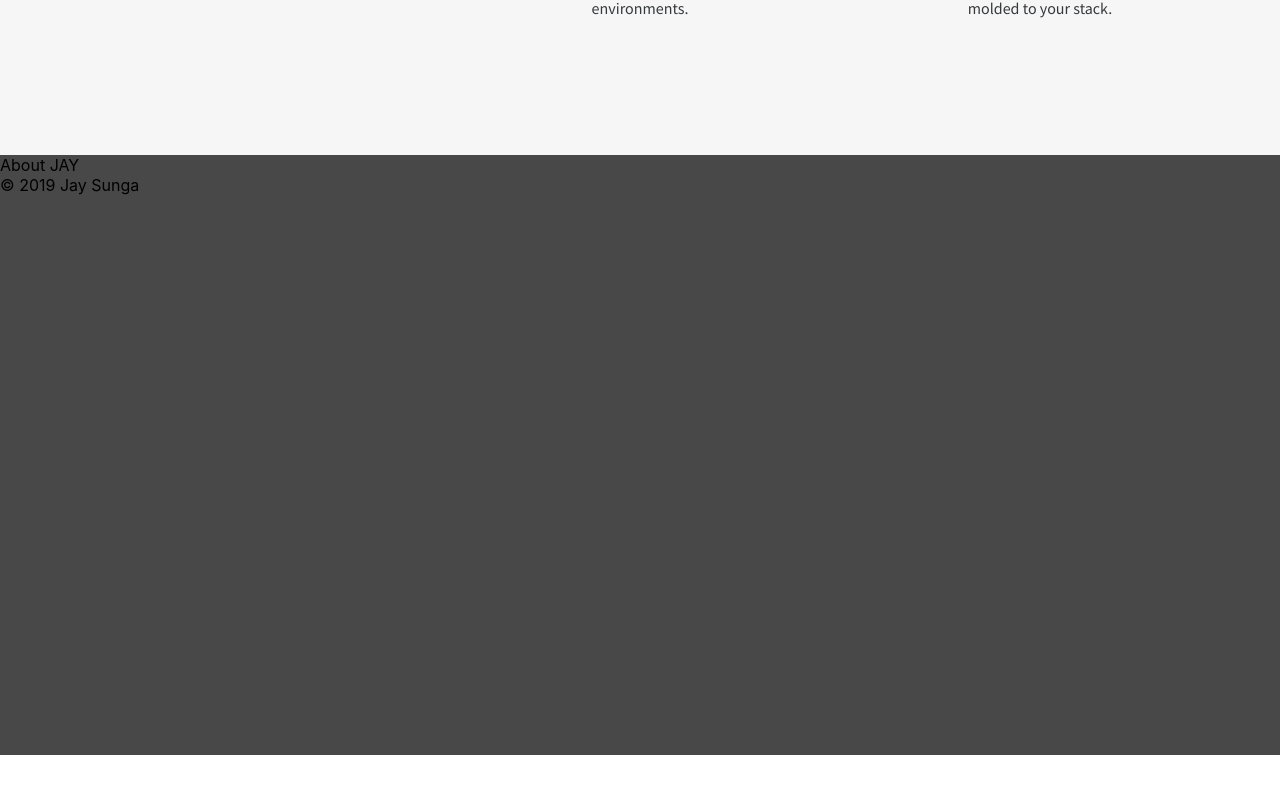
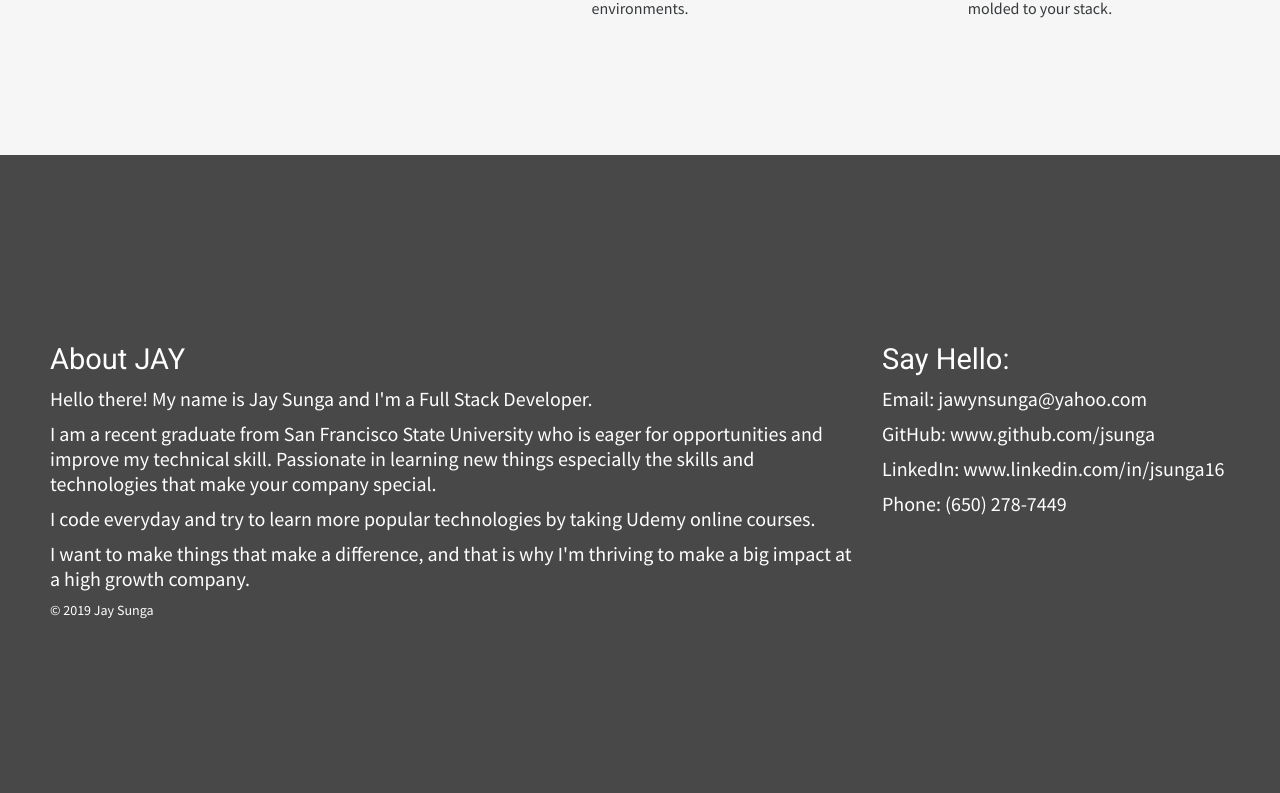
Before and after one commit to jsunga/portfolio, a React (Create React App) app: page / in a window 1280 px wide. Shown: the part 3475-4268 px from the top of the page. Before the commit the page ends 4230 px from the top, so only its background shows below. Built offline with nearby package versions, Linux system fonts and the light colour scheme.

Commit message:
add footer content and links

```diff
--- a/src/components/Footer.js
+++ b/src/components/Footer.js
@@ -2,32 +2,57 @@ import React, { Component } from 'react'
 import styled from 'styled-components'
 
 const Body = styled.div`
-  height: 600px;
   background-color: #484848;
+  color: white;
+  display: flex;
+  justify-content: center;
+  align-items: center;
+  padding-top: 30px;
+  padding-bottom: 30px;
+
+  @media (min-width: 768px) {
+    height: 600px;
+  }
 `
 
 const Container = styled.div`
+  width: 1200px;
+  margin-left: 50px;
+  margin-right: 50px;
 
+  @media (min-width: 768px) {
+    display: flex;
+  }
 `
 
 const About = styled.div`
-
+  @media (min-width: 768px) {
+    width: 70%;
+    padding-right: 20px;
+  }
 `
 
 const Contact = styled.div`
-
-`
-
-const CopyRight = styled.div`
-
+  @media (min-width: 768px) {
+    width: 30%;
+  }
 `
 
 const Header = styled.div`
-
+  font-family: 'Roboto', sans-serif;
+  font-size: 29px;
+  padding-bottom: 10px;
 `
 
 const Description = styled.div`
+  font-family: 'Source Sans Pro', sans-serif;
+  font-size: 20px;
+  padding-bottom: 10px;
+`
 
+const Tag = styled.a`
+  text-decoration: none;
+  color: white;
 `
 
 export default class Footer extends Component {
@@ -35,17 +60,31 @@ export default class Footer extends Component {
   render() {
     return (
       <Body id='footer'>
-        <Container>
+        <Container className='wow fadeInUp'>
           <About>
             <Header>About JAY</Header>
+            <Description>Hello there! My name is Jay Sunga and I'm a Full Stack Developer.</Description>
             <Description>
-
+              I am a recent graduate from San Francisco State University who is eager for opportunities and improve my technical skill.
+              Passionate in learning new things especially the skills and technologies that make your
+              company special.
             </Description>
+            <Description>
+              I code everyday and try to learn more popular technologies by taking Udemy online courses.
+            </Description>
+            <Description>
+              I want to make things that make a difference, and that is why I'm thriving to make a big impact
+              at a high growth company.
+            </Description>
+            <Description style={{fontSize: '14px'}}>© 2019 Jay Sunga</Description>
           </About>
           <Contact>
-
+            <Header>Say Hello:</Header>
+            <Description>Email: jawynsunga@yahoo.com</Description>
+            <Description><Tag href="https://github.com/jsunga" target="_blank" rel="noopener noreferrer">GitHub: www.github.com/jsunga</Tag></Description>
+            <Description><Tag href="https://www.linkedin.com/in/jsunga16/" target="_blank" rel="noopener noreferrer">LinkedIn: www.linkedin.com/in/jsunga16</Tag></Description>
+            <Description>Phone: (650) 278-7449</Description>
           </Contact>
-          <CopyRight>© 2019 Jay Sunga</CopyRight>
         </Container>
       </Body>
     )
```
